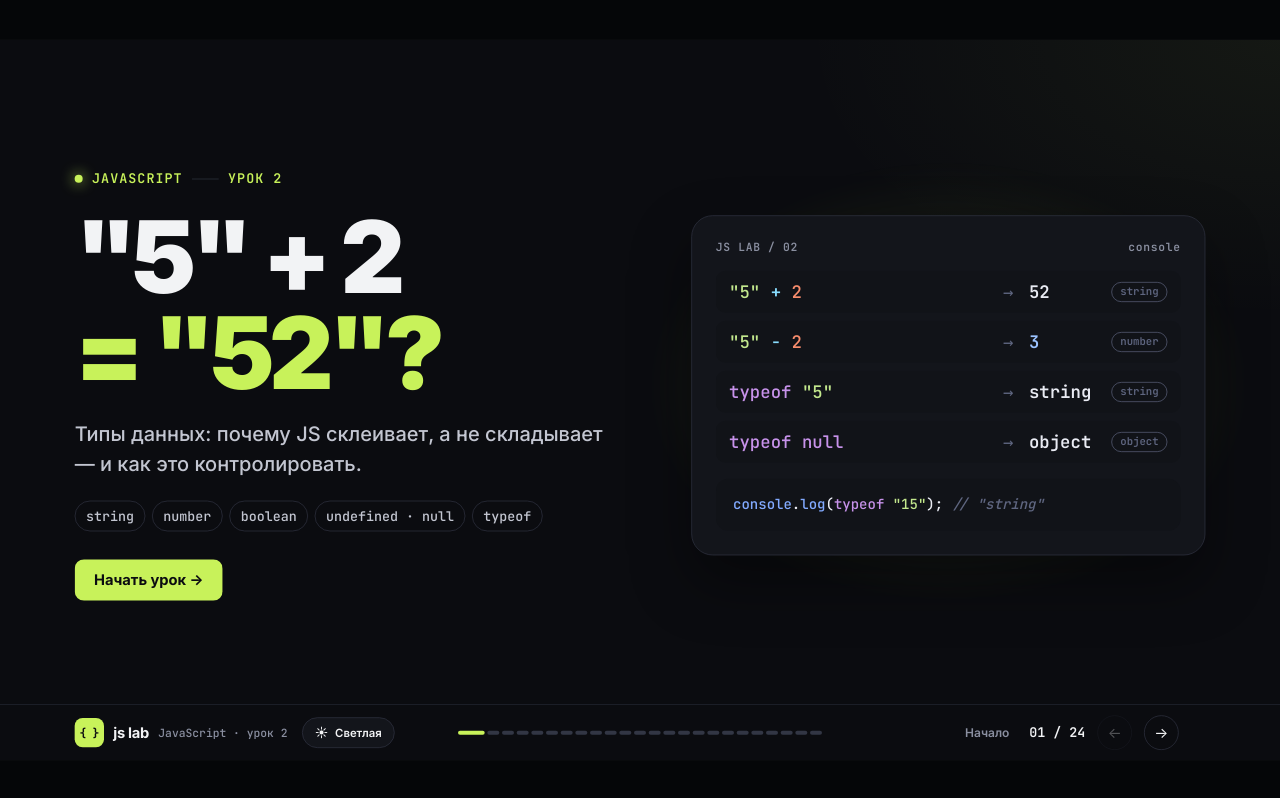
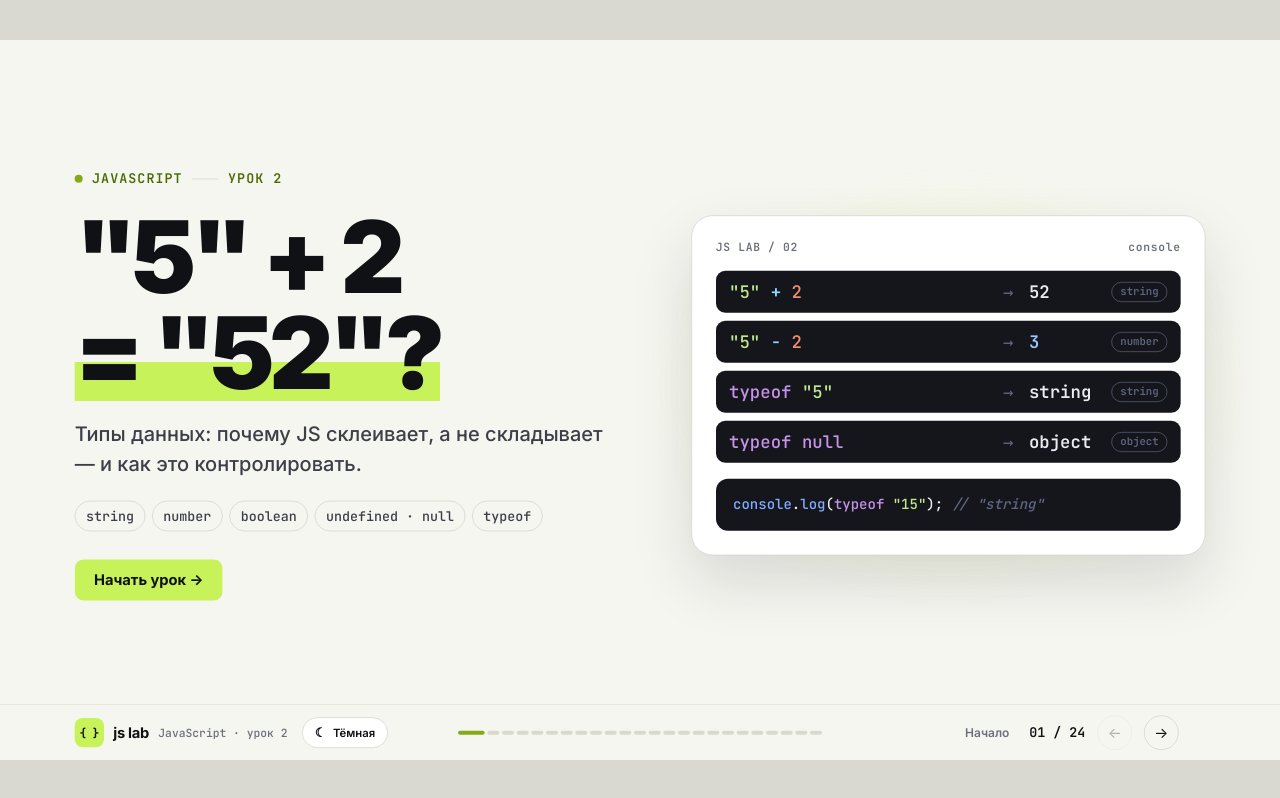
Before and after one commit to kirill-dorkin/16-js-02, a plain HTML site: page index.html in a window 1280 px wide. Drawn offline with Linux system fonts and the light colour scheme.

Commit message:
Light theme by default; dark stays on the toggle
Co-Authored-By: Claude Opus 5.5 <noreply@anthropic.com>

```diff
--- a/app.js
+++ b/app.js
@@ -533,7 +533,7 @@ document.getElementById('nextBtn').addEventListener('click', () => go(current +
 document.getElementById('outlineBtn').addEventListener('click', () => toggleOverlay('outlineOverlay'));
 document.getElementById('notesBtn').addEventListener('click', () => toggleOverlay('notesOverlay'));
 function setThemeLabel() { const light = document.body.classList.contains('light'); document.getElementById('themeToggle').innerHTML = light ? '<span>☾</span>Тёмная' : '<span>☀</span>Светлая'; }
-function toggleTheme() { document.body.classList.toggle('light'); try { localStorage.setItem('js-lab-theme', document.body.classList.contains('light') ? 'light' : 'dark'); } catch (e) { /* */ } setThemeLabel(); }
+function toggleTheme() { document.body.classList.toggle('light'); try { localStorage.setItem('js-lab-theme-v2', document.body.classList.contains('light') ? 'light' : 'dark'); } catch (e) { /* */ } setThemeLabel(); }
 document.getElementById('themeBtn').addEventListener('click', toggleTheme);
 document.getElementById('themeToggle').addEventListener('click', (e) => { e.currentTarget.blur(); toggleTheme(); });
 document.getElementById('fullscreenBtn').addEventListener('click', () => { if (document.fullscreenElement) document.exitFullscreen?.(); else document.documentElement.requestFullscreen?.(); });
@@ -557,7 +557,7 @@ window.addEventListener('keydown', (e) => {
   else if (e.key.toLowerCase() === 't') document.getElementById('themeBtn').click();
   else if (e.key.toLowerCase() === 'f') document.getElementById('fullscreenBtn').click();
 }, true);
-try { if (localStorage.getItem('js-lab-theme') === 'light') document.body.classList.add('light'); } catch (e) { /* */ }
+try { if (localStorage.getItem('js-lab-theme-v2') === 'dark') document.body.classList.remove('light'); else document.body.classList.add('light'); } catch (e) { document.body.classList.add('light'); }
 setThemeLabel();
 // Холст 1920×1080 масштабируется под окно
 const deck = document.getElementById('deck');
--- a/index.html
+++ b/index.html
@@ -3,16 +3,16 @@
 <head>
   <meta charset="UTF-8" />
   <meta name="viewport" content="width=device-width,initial-scale=1,viewport-fit=cover" />
-  <meta name="theme-color" content="#0b0c10" />
+  <meta name="theme-color" content="#f6f6f1" />
   <meta name="description" content="JS Lab — интерактивный урок JavaScript №2: типы данных, typeof и приведение типов." />
   <title>JS Lab — JavaScript · Урок 2</title>
   <link rel="preconnect" href="https://fonts.googleapis.com">
   <link rel="preconnect" href="https://fonts.gstatic.com" crossorigin>
   <link href="https://fonts.googleapis.com/css2?family=Inter:wght@400;500;600;700;800;900&family=JetBrains+Mono:wght@400;500;600;700&display=swap" rel="stylesheet">
-  <link rel="stylesheet" href="./styles.css?v=1-0" />
-  <script src="./app.js?v=1-0" defer></script>
+  <link rel="stylesheet" href="./styles.css?v=1-1" />
+  <script src="./app.js?v=1-1" defer></script>
 </head>
-<body>
+<body class="light">
   <div class="viewport">
     <div class="deck" id="deck">
       <main class="stage" id="stage" aria-label="Слайды урока" aria-live="polite"></main>
@@ -20,7 +20,7 @@
       <footer class="bar">
         <div class="bar-left">
         <a class="brand" href="#1" aria-label="К первому слайду"><span class="brand-mark" aria-hidden="true">{ }</span><span>js lab</span><small>JavaScript · урок 2</small></a>
-        <button class="theme-toggle" id="themeToggle" type="button" aria-label="Сменить тему"><span>☀</span>Светлая</button>
+        <button class="theme-toggle" id="themeToggle" type="button" aria-label="Сменить тему"><span>☾</span>Тёмная</button>
         </div>
         <div class="segments" id="segments" aria-hidden="true"></div>
         <div class="bar-right">
--- a/styles.css
+++ b/styles.css
@@ -1,7 +1,7 @@
 /* ═══════════════════════════════════════════════════════════════
    CSS Lab · HTML & CSS · Урок 4 — дизайн v5
    Холст 1920×1080 масштабируется под любой экран (как Keynote).
-   Тёмная тема по умолчанию, светлая — body.light.
+   Светлая тема по умолчанию (body.light), тёмная — по кнопке.
    ═══════════════════════════════════════════════════════════════ */
 :root{
   --outer:#050608;--bg:#0b0c10;--surface:#13151b;--surface-2:#1a1d25;--line:#252833;--line-2:#323644;
```
